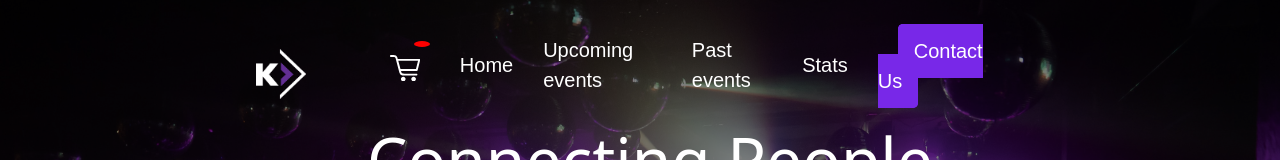
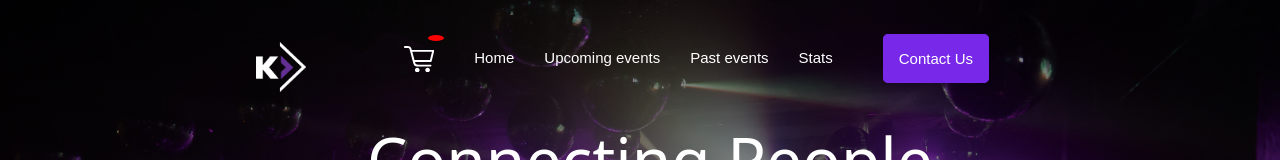
Before and after one commit to monicapajon/amazingEvents-Grupo-Dos, a React (Vite) app: page / in a window 1280 px wide. Shown: the top 160 px of the page. Built offline with nearby package versions, Linux system fonts and the light colour scheme; no server answers.

Commit message:
cambie el tamaño de letra

```diff
--- a/src/components/utilities/Header/Header.css
+++ b/src/components/utilities/Header/Header.css
@@ -35,7 +35,7 @@ header {
 }
 .headerLinks nav ul li a {
   font-family: Arial, Helvetica, sans-serif;
-  font-size: 20px;
+  font-size: 15px;
   text-decoration: none;
   color: white;
 }
```
